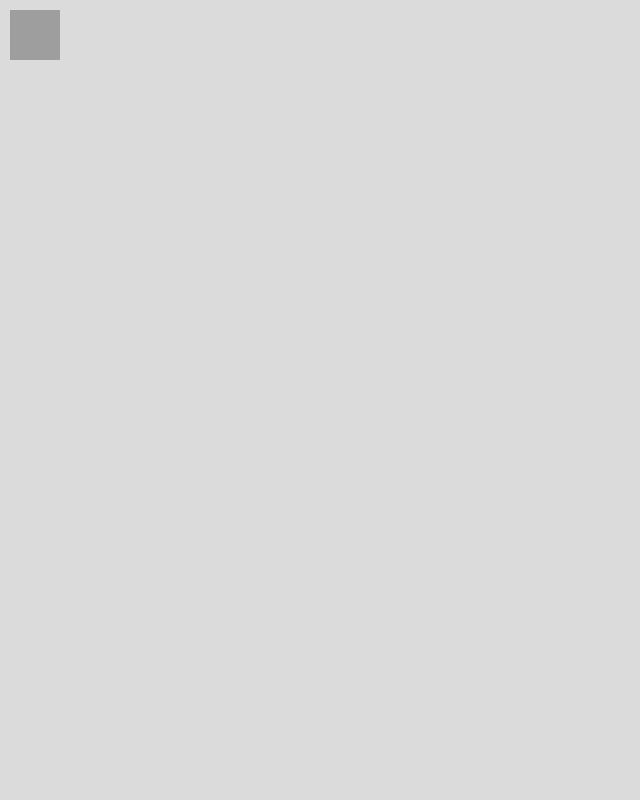
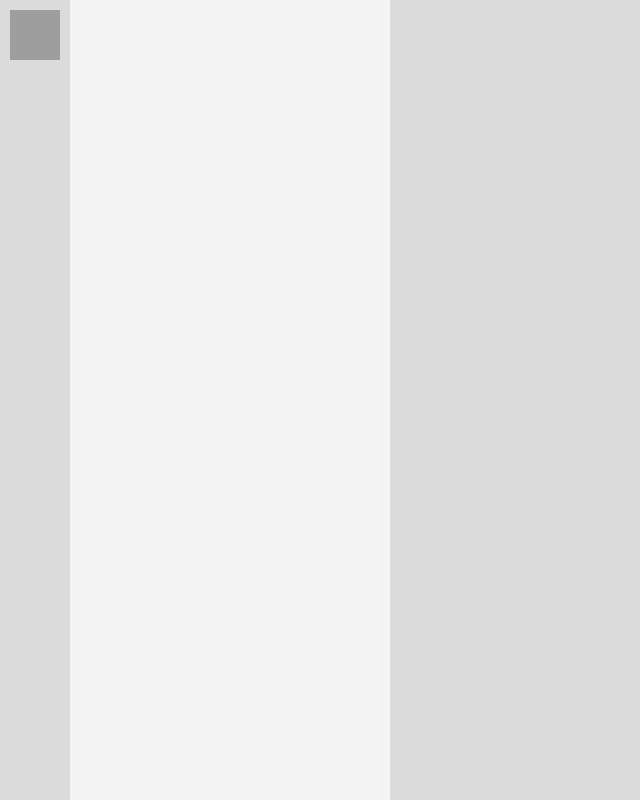
Before and after one commit to nskibiak/react-chat-redux, a React (Create React App) app: page / in a window 1280 px wide. Shown: the whole page, without its empty margins (0-640 px from the left). Built offline with nearby package versions, Linux system fonts and the light colour scheme; grey boxes are pictures that could not be loaded.

Commit message:
added shell for channel list

```diff
--- a/src/containers/App.jsx
+++ b/src/containers/App.jsx
@@ -3,7 +3,9 @@ import React from 'react';
 function App() {
   return (
     <div className="App">
-    <img src="https://uikit.lewagon.com/assets/logo-0c157df32d93155001ae8d8b1b7740b3082e698b4ad0cc91792e8725deb68d85.png" alt="" id="logo"/>
+      <img src="https://uikit.lewagon.com/assets/logo-0c157df32d93155001ae8d8b1b7740b3082e698b4ad0cc91792e8725deb68d85.png" alt="" id="logo"/>
+      <div className="ChannelList"></div>
+      <div className="MessageList"></div>
     </div>
   );
 }
--- a/src/stylesheets/application.scss
+++ b/src/stylesheets/application.scss
@@ -17,16 +17,17 @@ code {
   background-color: #DBDBDB;
   height: 100vh;
   width: 100vw;
+  display: flex;
 }
 
 #logo {
   width: 50px;
   height: 50px;
-  padding-top: 10px;
-  padding-left: 10px;
+  padding: 10px;
 }
 
 .ChannelList {
   height: 100vh;
-  padding-left: 25vw;
+  width: 25vw;
+  background-color: #F4F4F4;
 }
```
